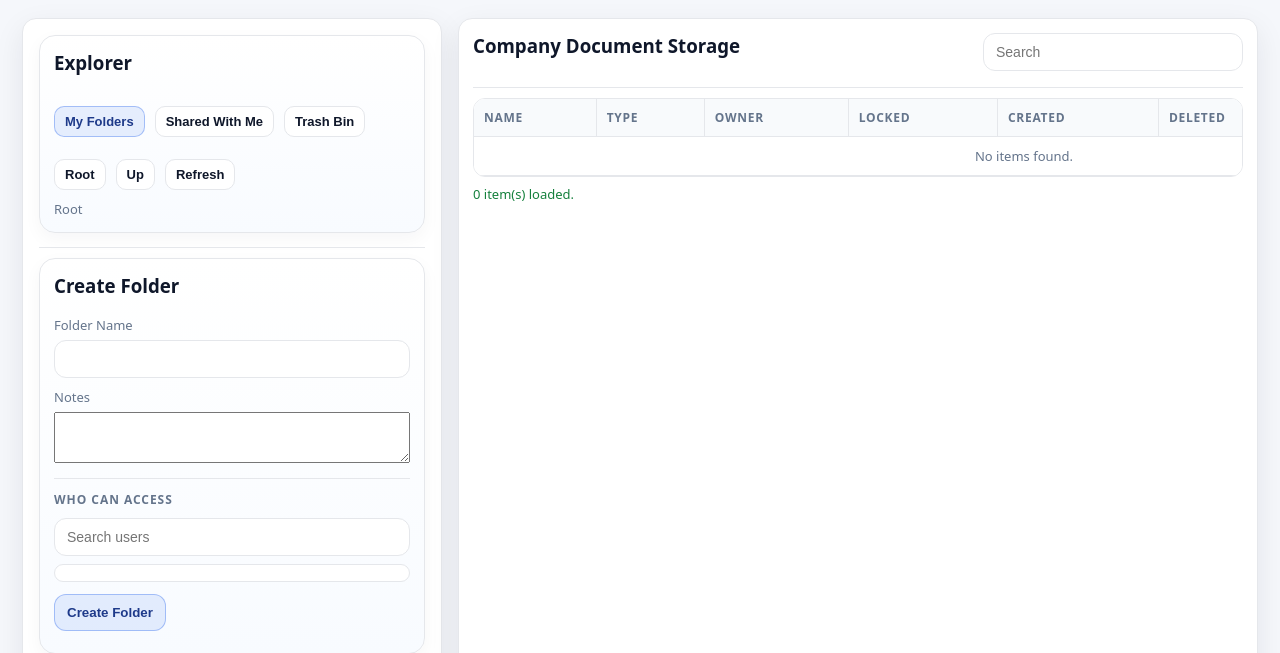
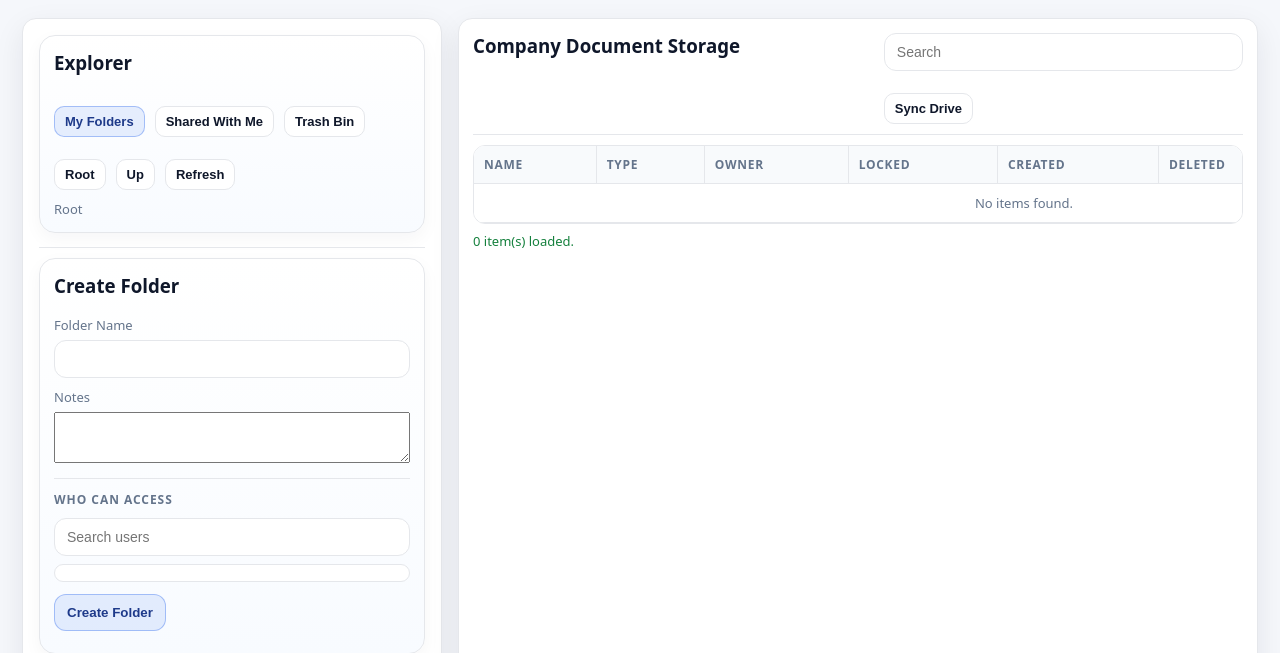
Before and after one commit to punsithranvidu/erp2, a Flask app: page /document-storage in a window 1280 px wide. Shown: the part 83-736 px from the top of the page. Run offline with Flask 3, Linux system fonts and the light colour scheme; a user stored in the database is signed in; data that the repository does not hold is empty; parts of the project's set-up code (start-up, migrations or seed data) failed here and were passed over; some libraries are stand-ins or nearby versions.

Commit message:
Add Google Drive sync feature for Document Storage (safe admin-only sync)

```diff
--- a/routes/document_storage.py
+++ b/routes/document_storage.py
@@ -356,6 +356,62 @@ def get_parent_drive_id(conn, parent_id):
     if not row["drive_id"]:
         raise ValueError("Parent folder has no Drive ID")
     return row["drive_id"]
+
+
+def drive_list_children(parent_drive_id: str):
+    service = get_oauth_drive_service()
+    out = []
+    page_token = None
+
+    while True:
+        res = service.files().list(
+            q=f"'{parent_drive_id}' in parents and trashed = false",
+            fields="nextPageToken, files(id,name,mimeType,webViewLink,parents)",
+            pageToken=page_token,
+            pageSize=1000,
+            includeItemsFromAllDrives=True,
+            supportsAllDrives=True,
+        ).execute()
+
+        out.extend(res.get("files", []))
+        page_token = res.get("nextPageToken")
+        if not page_token:
+            break
+
+    out.sort(key=lambda x: (0 if x.get("mimeType") == "application/vnd.google-apps.folder" else 1, (x.get("name") or "").lower()))
+    return out
+
+
+def drive_walk_sync_tree(root_drive_id: str):
+    scanned = []
+    skipped_messages_folders = 0
+    ignored_root_drive_ids = set()
+
+    def walk(parent_drive_id: str):
+        nonlocal skipped_messages_folders
+
+        for item in drive_list_children(parent_drive_id):
+            name = (item.get("name") or "").strip()
+
+            if parent_drive_id == root_drive_id and name.lower() == "messages":
+                skipped_messages_folders += 1
+                ignored_root_drive_ids.add(item.get("id"))
+                continue
+
+            scanned.append({
+                "drive_id": item.get("id"),
+                "parent_drive_id": parent_drive_id,
+                "name": name,
+                "mime_type": item.get("mimeType"),
+                "web_view_link": item.get("webViewLink"),
+                "item_type": "FOLDER" if item.get("mimeType") == "application/vnd.google-apps.folder" else "DOCUMENT",
+            })
+
+            if item.get("mimeType") == "application/vnd.google-apps.folder":
+                walk(item.get("id"))
+
+    walk(root_drive_id)
+    return scanned, skipped_messages_folders, ignored_root_drive_ids
 
 
 def get_item_row(conn, item_id):
@@ -1402,3 +1458,227 @@ def api_docs_bulk_trash_action():
     conn.commit()
     conn.close()
     return jsonify({"ok": True, "data": {"updated": updated}})
+
+
+@document_storage_bp.route("/api/document-storage/sync-drive", methods=["POST"])
+@login_required
+@require_module("DOCUMENT_STORAGE", need_edit=True)
+def api_document_storage_sync_drive():
+    if not is_admin():
+        return jsonify({"ok": False, "error": "Admin only"}), 403
+
+    conn = None
+    try:
+        conn = db()
+        root_drive_id = get_root_drive_folder_id()
+        drive_items, skipped_messages_folders, ignored_root_drive_ids = drive_walk_sync_tree(root_drive_id)
+
+        db_rows = conn.execute(
+            """
+            SELECT *
+            FROM doc_items
+            ORDER BY id ASC
+            """
+        ).fetchall()
+
+        db_rows = [dict(r) for r in db_rows]
+        db_by_id = {int(r["id"]): r for r in db_rows}
+        db_by_drive_any = {}
+        db_by_drive_active = {}
+
+        for row in db_rows:
+            drive_id = (row.get("drive_id") or "").strip()
+            if not drive_id:
+                continue
+
+            db_by_drive_any.setdefault(drive_id, row)
+            if not row.get("deleted_at") and int(row.get("is_active") or 0) == 1:
+                db_by_drive_active.setdefault(drive_id, row)
+
+        def row_in_ignored_subtree(row):
+            if not row:
+                return False
+
+            if (row.get("drive_id") or "") in ignored_root_drive_ids:
+                return True
+
+            parent_id = row.get("parent_id")
+            while parent_id is not None:
+                parent = db_by_id.get(int(parent_id))
+                if not parent:
+                    break
+                if (parent.get("drive_id") or "") in ignored_root_drive_ids:
+                    return True
+                parent_id = parent.get("parent_id")
+
+            return False
+
+        active_parent_map = {drive_id: int(row["id"]) for drive_id, row in db_by_drive_active.items()}
+        drive_ids = {item["drive_id"] for item in drive_items if item.get("drive_id")}
+
+        added = 0
+        removed = 0
+        unchanged = 0
+        updated = 0
+        skipped_missing_parent = 0
+
+        current_user = session["user"]
+        sync_ts = now_iso()
+
+        for item in drive_items:
+            drive_id = (item.get("drive_id") or "").strip()
+            if not drive_id:
+                continue
+
+            existing_any = db_by_drive_any.get(drive_id)
+            parent_drive_id = item.get("parent_drive_id")
+
+            resolved_parent_id = None
+            if parent_drive_id and parent_drive_id != root_drive_id:
+                resolved_parent_id = active_parent_map.get(parent_drive_id)
+                if resolved_parent_id is None and not existing_any:
+                    skipped_missing_parent += 1
+                    continue
+
+            if existing_any:
+                if existing_any.get("deleted_at") or int(existing_any.get("is_active") or 0) != 1:
+                    continue
+
+                desired_parent_id = existing_any.get("parent_id")
+                if parent_drive_id == root_drive_id:
+                    desired_parent_id = None
+                elif resolved_parent_id is not None:
+                    desired_parent_id = resolved_parent_id
+
+                changed = (
+                    (existing_any.get("name") or "") != (item.get("name") or "") or
+                    (existing_any.get("web_view_link") or "") != (item.get("web_view_link") or "") or
+                    (existing_any.get("mime_type") or "") != (item.get("mime_type") or "") or
+                    (existing_any.get("item_type") or "") != (item.get("item_type") or "") or
+                    existing_any.get("parent_id") != desired_parent_id
+                )
+
+                if changed:
+                    conn.execute(
+                        """
+                        UPDATE doc_items
+                        SET parent_id=%s,
+                            item_type=%s,
+                            name=%s,
+                            web_view_link=%s,
+                            mime_type=%s,
+                            edited_at=%s,
+                            edited_by=%s
+                        WHERE id=%s
+                        """,
+                        (
+                            desired_parent_id,
+                            item.get("item_type"),
+                            item.get("name"),
+                            item.get("web_view_link"),
+                            item.get("mime_type"),
+                            sync_ts,
+                            current_user,
+                            existing_any["id"],
+                        ),
+                    )
+                    existing_any["parent_id"] = desired_parent_id
+                    existing_any["item_type"] = item.get("item_type")
+                    existing_any["name"] = item.get("name")
+                    existing_any["web_view_link"] = item.get("web_view_link")
+                    existing_any["mime_type"] = item.get("mime_type")
+                    updated += 1
+                else:
+                    unchanged += 1
+
+                active_parent_map[drive_id] = int(existing_any["id"])
+                continue
+
+            row = conn.execute(
+                """
+                INSERT INTO doc_items (
+                    parent_id, item_type, name, category,
+                    drive_id, web_view_link, mime_type, notes,
+                    admin_locked, is_active, created_at, created_by,
+                    deleted_at, deleted_by
+                ) VALUES (%s, %s, %s, 'GENERAL', %s, %s, %s, %s, 0, 1, %s, %s, NULL, NULL)
+                RETURNING id
+                """,
+                (
+                    resolved_parent_id,
+                    item.get("item_type"),
+                    item.get("name"),
+                    drive_id,
+                    item.get("web_view_link"),
+                    item.get("mime_type"),
+                    "Synced from Google Drive",
+                    sync_ts,
+                    current_user,
+                ),
+            ).fetchone()
+
+            item_id = int(row["id"])
+            save_item_permissions(conn, item_id, current_user, [])
+
+            new_row = {
+                "id": item_id,
+                "parent_id": resolved_parent_id,
+                "item_type": item.get("item_type"),
+                "name": item.get("name"),
+                "drive_id": drive_id,
+                "web_view_link": item.get("web_view_link"),
+                "mime_type": item.get("mime_type"),
+                "deleted_at": None,
+                "is_active": 1,
+                "created_by": current_user,
+            }
+            db_by_id[item_id] = new_row
+            db_by_drive_any[drive_id] = new_row
+            db_by_drive_active[drive_id] = new_row
+            active_parent_map[drive_id] = item_id
+            added += 1
+
+        for row in db_rows:
+            drive_id = (row.get("drive_id") or "").strip()
+            if not drive_id:
+                continue
+            if row.get("deleted_at") or int(row.get("is_active") or 0) != 1:
+                continue
+            if row_in_ignored_subtree(row):
+                continue
+            if drive_id in drive_ids:
+                continue
+
+            conn.execute(
+                """
+                UPDATE doc_items
+                SET deleted_at=%s, deleted_by=%s, edited_at=%s, edited_by=%s
+                WHERE id=%s
+                """,
+                (sync_ts, current_user, sync_ts, current_user, row["id"]),
+            )
+            removed += 1
+
+        conn.commit()
+        conn.close()
+
+        return jsonify({
+            "ok": True,
+            "data": {
+                "added": added,
+                "removed": removed,
+                "unchanged": unchanged,
+                "updated": updated,
+                "skipped_messages_folders": skipped_messages_folders,
+                "skipped_missing_parent": skipped_missing_parent,
+            }
+        })
+
+    except Exception as e:
+        try:
+            if conn:
+                conn.rollback()
+                conn.close()
+        except Exception:
+            pass
+        return jsonify({"ok": False, "error": str(e)}), 500
--- a/static/js/document_storage.js
+++ b/static/js/document_storage.js
@@ -527,6 +527,54 @@ async function uploadDocument(){
   }
 }
 
+async function syncDrive(){
+  const btn = $("syncDriveBtn");
+  const originalText = btn ? btn.textContent : "Sync Drive";
+
+  try{
+    if(btn){
+      btn.disabled = true;
+      btn.textContent = "Syncing...";
+    }
+
+    const res = await fetch("/api/document-storage/sync-drive", {
+      method: "POST",
+      credentials: "same-origin"
+    });
+
+    const out = await safeJson(res);
+    if(!res.ok) throw new Error(out.error || "Drive sync failed");
+
+    clearSelection(false);
+    await loadItems();
+
+    const data = out.data || {};
+    const parts = [
+      `Added ${Number(data.added || 0)}`,
+      `Removed ${Number(data.removed || 0)}`,
+      `Updated ${Number(data.updated || 0)}`,
+      `Unchanged ${Number(data.unchanged || 0)}`
+    ];
+
+    if(Number(data.skipped_messages_folders || 0) > 0){
+      parts.push(`Skipped messages folder ${Number(data.skipped_messages_folders)}`);
+    }
+
+    if(Number(data.skipped_missing_parent || 0) > 0){
+      parts.push(`Skipped missing parent ${Number(data.skipped_missing_parent)}`);
+    }
+
+    showMsg("listMsg", `Drive sync complete. ${parts.join(" · ")}.`, true);
+  }catch(err){
+    showMsg("listMsg", err.message, false);
+  }finally{
+    if(btn){
+      btn.disabled = false;
+      btn.textContent = originalText;
+    }
+  }
+}
+
 async function saveSelectedItem(){
   try{
     if(!EDITING_ID) throw new Error("Select an item first.");
@@ -824,11 +872,13 @@ document.addEventListener("DOMContentLoaded", async () => {
   const trashClearAllBtn = $("trashClearAllBtn");
   const trashRestoreSelectedBtn = $("trashRestoreSelectedBtn");
   const trashDeleteSelectedBtn = $("trashDeleteSelectedBtn");
+  const syncDriveBtn = $("syncDriveBtn");
 
   if(trashSelectAllBtn) trashSelectAllBtn.addEventListener("click", selectAllTrash);
   if(trashClearAllBtn) trashClearAllBtn.addEventListener("click", clearAllTrashSelection);
   if(trashRestoreSelectedBtn) trashRestoreSelectedBtn.addEventListener("click", () => bulkTrashAction("restore"));
   if(trashDeleteSelectedBtn) trashDeleteSelectedBtn.addEventListener("click", () => bulkTrashAction("delete_forever"));
+  if(syncDriveBtn) syncDriveBtn.addEventListener("click", syncDrive);
 
   setTrashButtons(false);
   await loadItems();
--- a/templates/document_storage.html
+++ b/templates/document_storage.html
@@ -130,6 +130,9 @@
         <div class="row">
           <input id="listSearch" placeholder="Search" class="doc-search" />
           {% if role == "ADMIN" %}
+          <button id="syncDriveBtn" class="btn ghost mini" type="button">Sync Drive</button>
+          {% endif %}
+          {% if role == "ADMIN" %}
           <button id="trashSelectAllBtn" class="btn ghost mini" type="button" style="display:none;">Select All</button>
           <button id="trashClearAllBtn" class="btn ghost mini" type="button" style="display:none;">Clear</button>
           <button id="trashRestoreSelectedBtn" class="btn ghost mini" type="button" style="display:none;">Restore Selected</button>
```
